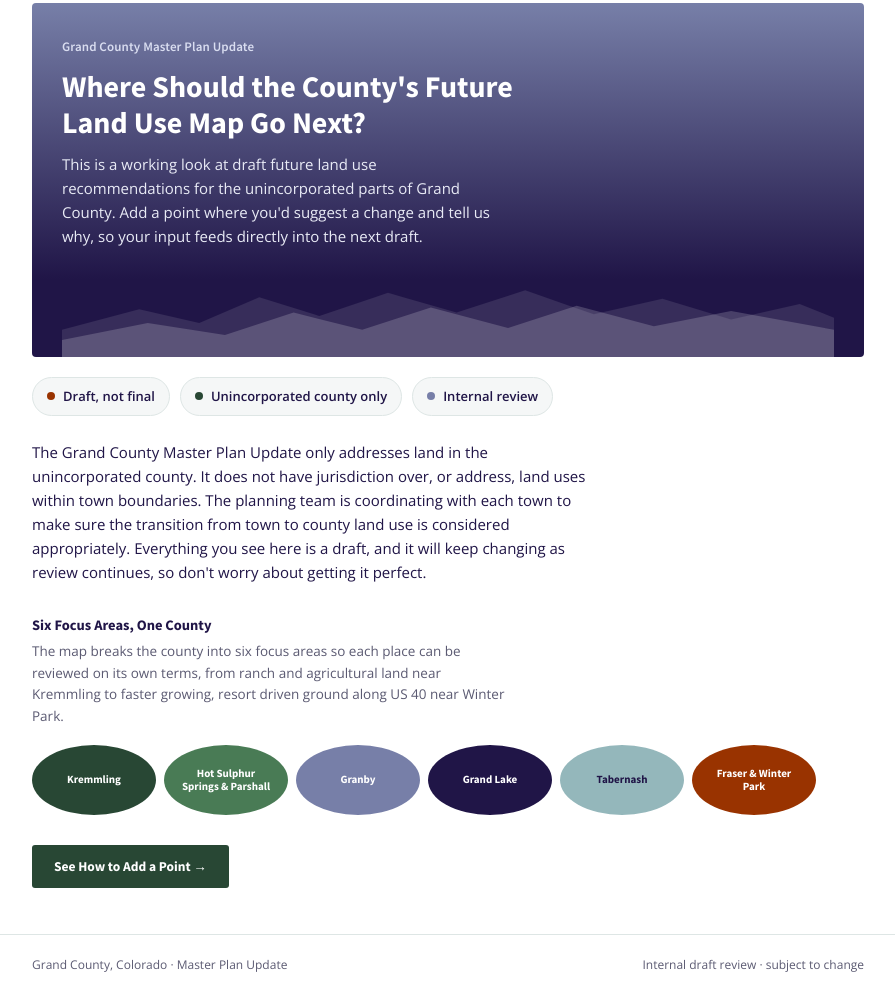
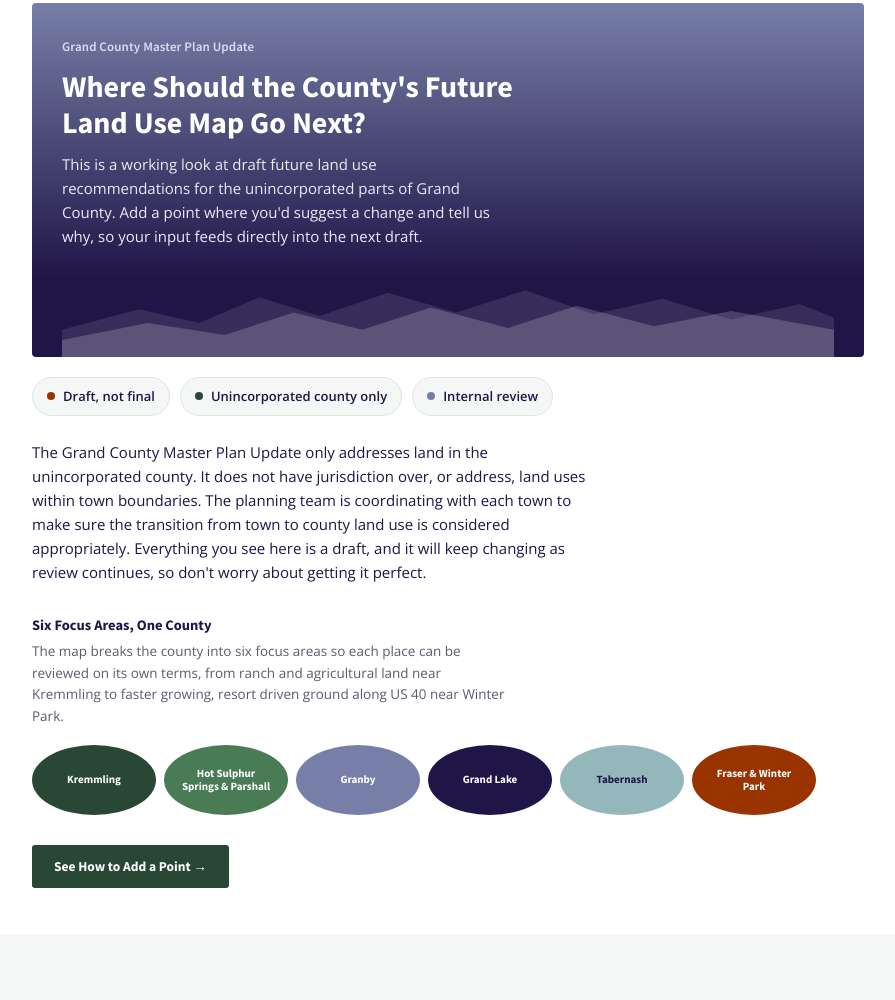
Before and after one commit to logansimpson-cp/splash-pages, a plain HTML site: page grandcounty-flu-review/index.html in a window 1280 px wide. Shown: the part 212-1212 px from the top of the page, without its empty margins (192-1087 px from the left). After the commit the page ends 1146 px from the top, so only its background shows below. Drawn offline with nearby package versions, Linux system fonts and the light colour scheme.

Commit message:
Update index.html

```diff
--- a/grandcounty-flu-review/index.html
+++ b/grandcounty-flu-review/index.html
@@ -173,16 +173,12 @@ body{
 .layertable td.name{font-weight:700;color:var(--gc-navy);white-space:nowrap;}
 .layertable tr:last-child td{border-bottom:none;}
 
-.footer{display:flex;justify-content:space-between;flex-wrap:wrap;gap:8px;
-  padding:20px 34px 26px;font-size:12px;color:var(--muted);border-top:1px solid var(--line);}
-
 @media (max-width:560px){
   .masthead{flex-wrap:wrap;padding:20px 20px;}
   .masthead img.logo{width:140px;}
   .tabs{padding:0 20px;gap:18px;overflow-x:auto;}
   .panel{padding:26px 20px 40px;}
   .hero{padding:26px 20px 0;}
-  .footer{padding:18px 20px 22px;}
 }
 @media (prefers-reduced-motion:reduce){
   .panel.active{animation:none;}
@@ -390,11 +386,6 @@ body{
 
   </section>
 
-  <div class="footer">
-    <span>Grand County, Colorado &middot; Master Plan Update</span>
-    <span>Internal draft review &middot; subject to change</span>
-  </div>
-
 </div>
 
 <script>
```
